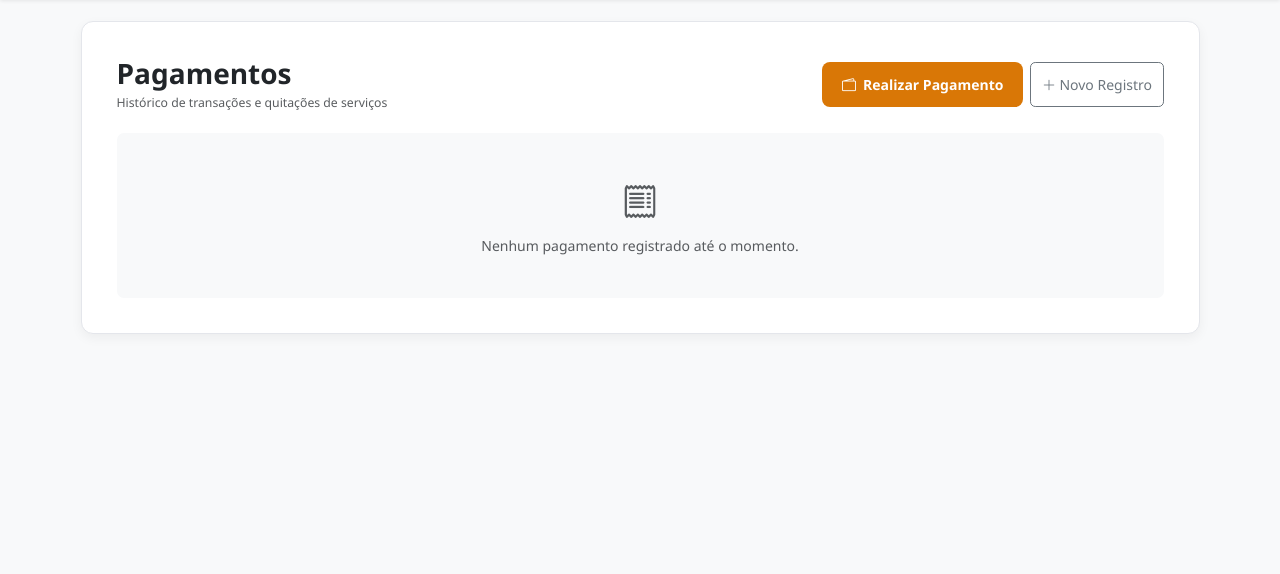
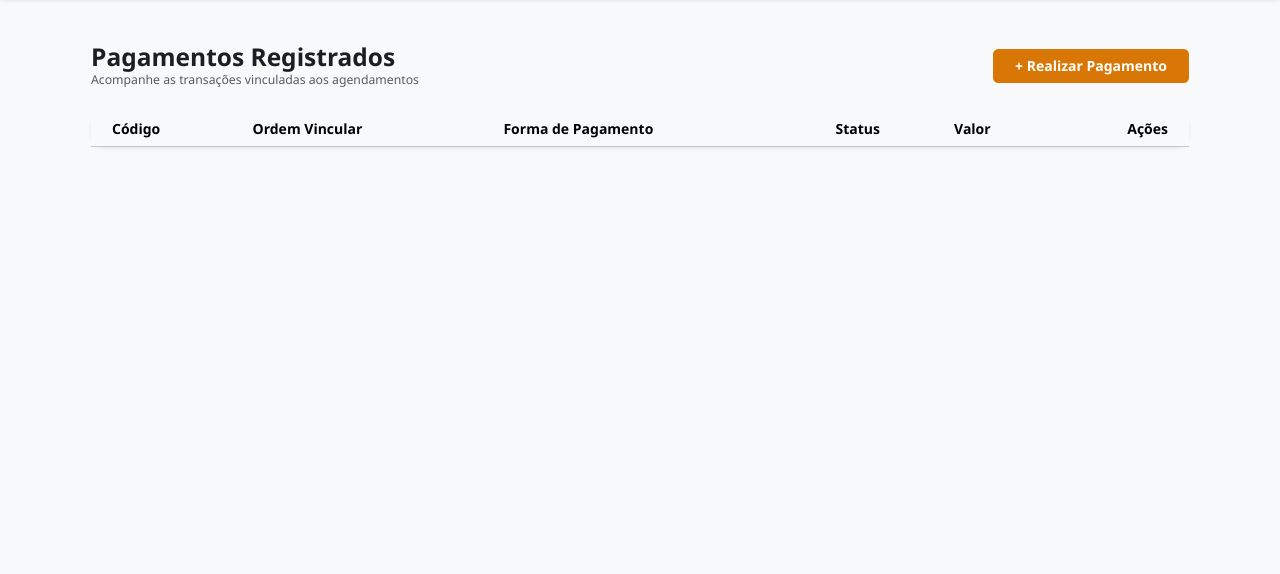
Before and after one commit to marcosdosea/Bankai, an ASP.NET Core app: template Codigo/Bankai/BankaiWeb/Views/Pagamento/Index.cshtml in a window 1280 px wide. Shown: the part 78-652 px from the top of the page. Run offline with ASP.NET Core 8, Linux system fonts and the light colour scheme; the template is opened without the code that fills it, so the values that code supplies are empty; style sheets or scripts are compiled from the project's sources; some libraries are stand-ins or nearby versions.

Commit message:
remove a página de editar pagamento e corrige a página de listagem de pagamentos

```diff
--- a/Codigo/Bankai/BankaiWeb/Views/Pagamento/Index.cshtml
+++ b/Codigo/Bankai/BankaiWeb/Views/Pagamento/Index.cshtml
@@ -1,82 +1,64 @@
 @model IEnumerable<BankaiWeb.Models.PagamentoViewModel>
 
 @{
-    ViewData["Title"] = "Pagamentos";
+    ViewData["Title"] = "Histórico de Pagamentos";
 }
 
-<div class="bankai-card">
-    <div class="d-flex flex-wrap justify-content-between align-items-center mb-4 gap-2">
+<div class="container py-4">
+    <div class="d-flex justify-content-between align-items-center mb-4">
         <div>
-            <h2 class="fw-bold mb-1 text-dark">Pagamentos</h2>
-            <p class="text-muted small mb-0">Histórico de transações e quitações de serviços</p>
+            <h3 class="fw-bold mb-0">Pagamentos Registrados</h3>
+            <p class="text-muted small mb-0">Acompanhe as transações vinculadas aos agendamentos</p>
         </div>
-        <div class="d-flex gap-2">
-            <a asp-action="RealizarPagamento" asp-route-codigoAgendamento="1" asp-route-valor="150.00" class="btn btn-bankai">
-                <i class="bi bi-wallet2 me-1"></i> Realizar Pagamento
-            </a>
-            <a asp-action="Create" class="btn btn-outline-secondary d-flex align-items-center">
-                <i class="bi bi-plus-lg me-1"></i> Novo Registro
+        <a asp-action="RealizarPagamento" class="btn text-white fw-semibold px-4" style="background-color: #D97706;">
+            + Realizar Pagamento
         </a>
     </div>
-    </div>
 
-    @if (Model != null && Model.Any())
-    {
+    <div class="card shadow-sm border-0 rounded-4">
+        <div class="card-body p-0">
             <div class="table-responsive">
-            <table class="table table-hover align-middle">
+                <table class="table table-hover align-middle mb-0">
                     <thead class="table-light">
                         <tr>
-                        <th>@Html.DisplayNameFor(model => model.Codigo)</th>
-                        <th>@Html.DisplayNameFor(model => model.CodigoAgendamento)</th>
-                        <th>@Html.DisplayNameFor(model => model.FormaPagamento)</th>
-                        <th>@Html.DisplayNameFor(model => model.StatusPagamento)</th>
-                        <th>@Html.DisplayNameFor(model => model.ValorTransacao)</th>
-                        <th class="text-end">Ações</th>
+                            <th class="ps-4">Código</th>
+                            <th>Ordem Vincular</th>
+                            <th>Forma de Pagamento</th>
+                            <th>Status</th>
+                            <th>Valor</th>
+                            <th class="text-end pe-4">Ações</th>
                         </tr>
                     </thead>
                     <tbody>
                         @foreach (var item in Model)
                         {
-                        var (badgeClass, statusTexto) = item.StatusPagamento switch
+                            <tr>
+                                <td class="ps-4 fw-bold">#@item.Codigo</td>
+                                <td>@item.OrdemVincular</td>
+                                <td>@(item.FormaPagamento == "P" ? "Pix" : "Cartão de Crédito")</td>
+                                <td>
+                                    @if (item.StatusPagamento == "A")
                                     {
-                            "AP" => ("bg-secondary", "Aguardando Processamento"),
-                            "P" => ("bg-warning text-dark", "Processando"),
-                            "A" => ("bg-success", "Aprovado"),
-                            "R" => ("bg-danger", "Recusado"),
-                            "C" => ("bg-dark", "Cancelado"),
-                            _ => ("bg-light text-dark", item.StatusPagamento)
-                        };
-
-                        <tr>
-                            <td class="fw-bold">#@Html.DisplayFor(modelItem => item.Codigo)</td>
-                            <td>#@Html.DisplayFor(modelItem => item.CodigoAgendamento)</td>
-                            <td>@Html.DisplayFor(modelItem => item.FormaPagamento)</td>
-                            <td>
-                                <span class="badge @badgeClass">@statusTexto</span>
+                                        <span class="badge bg-success-subtle text-success border border-success-subtle rounded-pill px-3">Aprovado</span>
+                                    }
+                                    else if (item.StatusPagamento == "R")
+                                    {
+                                        <span class="badge bg-danger-subtle text-danger border border-danger-subtle rounded-pill px-3">Recusado</span>
+                                    }
+                                    else
+                                    {
+                                        <span class="badge bg-warning-subtle text-dark border border-warning-subtle rounded-pill px-3">Aguardando</span>
+                                    }
                                 </td>
-                            <td class="fw-semibold">R$ @item.ValorTransacao.ToString("N2")</td>
-                            <td class="text-end">
-                                <a asp-action="Details" asp-route-id="@item.Codigo" class="btn btn-sm btn-outline-info" title="Detalhes">
-                                    <i class="bi bi-eye"></i>
-                                </a>
-                                <a asp-action="Edit" asp-route-id="@item.Codigo" class="btn btn-sm btn-outline-warning" title="Editar">
-                                    <i class="bi bi-pencil"></i>
-                                </a>
-                                <a asp-action="Delete" asp-route-id="@item.Codigo" class="btn btn-sm btn-outline-danger" title="Excluir">
-                                    <i class="bi bi-trash"></i>
-                                </a>
+                                <td class="fw-semibold">@item.ValorTransacao.ToString("C")</td>
+                                <td class="text-end pe-4">
+                                    <a asp-action="Details" asp-route-id="@item.Codigo" class="btn btn-sm btn-outline-secondary">Comprovante</a>
                                 </td>
                             </tr>
                         }
                     </tbody>
                 </table>
             </div>
-    }
-    else
-    {
-        <div class="text-center py-5 bg-light rounded-3">
-            <i class="bi bi-receipt text-muted" style="font-size: 2.5rem;"></i>
-            <p class="text-muted mt-2 mb-0">Nenhum pagamento registrado até o momento.</p>
         </div>
-    }
     </div>
+</div>
```
Also changed, not shown: Codigo/Bankai/BankaiWeb/Views/Pagamento/Edit.cshtml (deleted, +0 -68 lines). Lines whose indentation alone changed are shown as unchanged.
